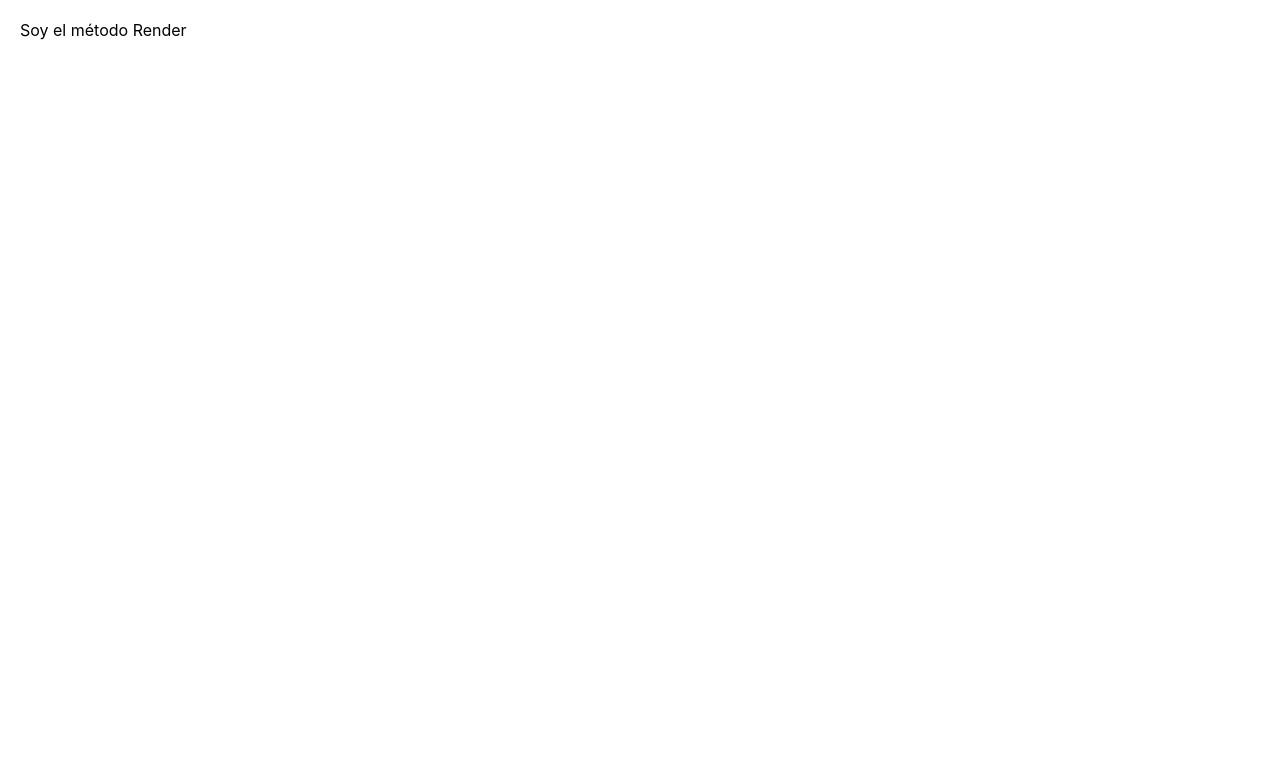
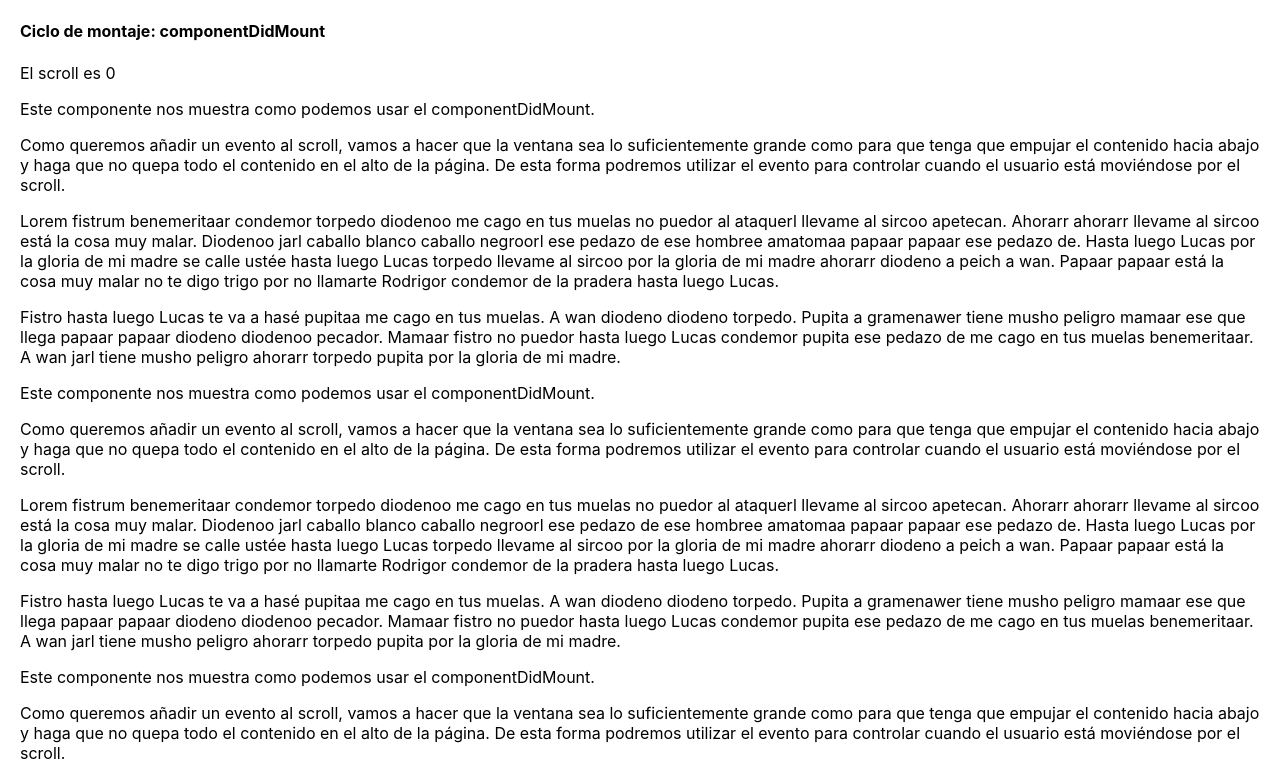
Before and after one commit to Ces1980/ConceptosPracticasReact, a React (Create React App) app: page / in a window 1280 px wide. Shown: the top 780 px of the page. Built offline with nearby package versions, Linux system fonts and the light colour scheme.

Commit message:
ComponenteDidMount: ejecución después del renderizado

```diff
--- a/src/App.js
+++ b/src/App.js
@@ -2,7 +2,7 @@
 Retoma los elementos que queremos mostrar en la interfaaz
 No se debe llamar a setState, provocaría un loop infinito */
 import React, { Component } from 'react'
-import Render from './sections/componentWillMount'
+import EjemploDeComponentDidMount from './sections/ComponentDidMount'
 
 
 
@@ -11,7 +11,7 @@ class App extends Component {
   render() {
     return (
       <div className="App">
-        <Render />
+        <EjemploDeComponentDidMount />
       </div>
     );
   }
--- /dev/null
+++ b/src/sections/ComponentDidMount.js
@@ -0,0 +1,57 @@
+import React, { Component } from 'react'
+
+class EjemploDeComponentDidMount extends Component {
+    constructor(props) {
+        console.log('constructor')
+        super(props)
+        this.state = { scroll: 0 }
+    }
+
+    componentWillMount() {
+        console.log('componentWillMount')
+    }
+
+    componentDidMount() {
+        console.log('componentDidMount')
+        document.addEventListener('scroll', () => {
+            this.setState({ scroll: window.scrollY })
+        })
+    }
+
+    render() {
+        console.log('render')
+        return (
+            <div>
+                <h4>Ciclo de montaje: componentDidMount</h4>
+                <p>El scroll es {this.state.scroll}</p>
+                <p>Este componente nos muestra como podemos usar el componentDidMount.</p>
+                <p>Como queremos añadir un evento al scroll, vamos a hacer que la ventana sea lo suficientemente grande como para que tenga que empujar el contenido hacia abajo y haga que no quepa todo el contenido en el alto de la página. De esta forma podremos utilizar el evento para controlar cuando el usuario está moviéndose por el scroll.</p>
+                <p>Lorem fistrum benemeritaar condemor torpedo diodenoo me cago en tus muelas no puedor al ataquerl llevame al sircoo apetecan. Ahorarr ahorarr llevame al sircoo está la cosa muy malar. Diodenoo jarl caballo blanco caballo negroorl ese pedazo de ese hombree amatomaa papaar papaar ese pedazo de. Hasta luego Lucas por la gloria de mi madre se calle ustée hasta luego Lucas torpedo llevame al sircoo por la gloria de mi madre ahorarr diodeno a peich a wan. Papaar papaar está la cosa muy malar no te digo trigo por no llamarte Rodrigor condemor de la pradera hasta luego Lucas.</p>
+                <p>Fistro hasta luego Lucas te va a hasé pupitaa me cago en tus muelas. A wan diodeno diodeno torpedo. Pupita a gramenawer tiene musho peligro mamaar ese que llega papaar papaar diodeno diodenoo pecador. Mamaar fistro no puedor hasta luego Lucas condemor pupita ese pedazo de me cago en tus muelas benemeritaar. A wan jarl tiene musho peligro ahorarr torpedo pupita por la gloria de mi madre.</p>
+                <p>Este componente nos muestra como podemos usar el componentDidMount.</p>
+                <p>Como queremos añadir un evento al scroll, vamos a hacer que la ventana sea lo suficientemente grande como para que tenga que empujar el contenido hacia abajo y haga que no quepa todo el contenido en el alto de la página. De esta forma podremos utilizar el evento para controlar cuando el usuario está moviéndose por el scroll.</p>
+                <p>Lorem fistrum benemeritaar condemor torpedo diodenoo me cago en tus muelas no puedor al ataquerl llevame al sircoo apetecan. Ahorarr ahorarr llevame al sircoo está la cosa muy malar. Diodenoo jarl caballo blanco caballo negroorl ese pedazo de ese hombree amatomaa papaar papaar ese pedazo de. Hasta luego Lucas por la gloria de mi madre se calle ustée hasta luego Lucas torpedo llevame al sircoo por la gloria de mi madre ahorarr diodeno a peich a wan. Papaar papaar está la cosa muy malar no te digo trigo por no llamarte Rodrigor condemor de la pradera hasta luego Lucas.</p>
+                <p>Fistro hasta luego Lucas te va a hasé pupitaa me cago en tus muelas. A wan diodeno diodeno torpedo. Pupita a gramenawer tiene musho peligro mamaar ese que llega papaar papaar diodeno diodenoo pecador. Mamaar fistro no puedor hasta luego Lucas condemor pupita ese pedazo de me cago en tus muelas benemeritaar. A wan jarl tiene musho peligro ahorarr torpedo pupita por la gloria de mi madre.</p>
+                <p>Este componente nos muestra como podemos usar el componentDidMount.</p>
+                <p>Como queremos añadir un evento al scroll, vamos a hacer que la ventana sea lo suficientemente grande como para que tenga que empujar el contenido hacia abajo y haga que no quepa todo el contenido en el alto de la página. De esta forma podremos utilizar el evento para controlar cuando el usuario está moviéndose por el scroll.</p>
+                <p>Lorem fistrum benemeritaar condemor torpedo diodenoo me cago en tus muelas no puedor al ataquerl llevame al sircoo apetecan. Ahorarr ahorarr llevame al sircoo está la cosa muy malar. Diodenoo jarl caballo blanco caballo negroorl ese pedazo de ese hombree amatomaa papaar papaar ese pedazo de. Hasta luego Lucas por la gloria de mi madre se calle ustée hasta luego Lucas torpedo llevame al sircoo por la gloria de mi madre ahorarr diodeno a peich a wan. Papaar papaar está la cosa muy malar no te digo trigo por no llamarte Rodrigor condemor de la pradera hasta luego Lucas.</p>
+                <p>Fistro hasta luego Lucas te va a hasé pupitaa me cago en tus muelas. A wan diodeno diodeno torpedo. Pupita a gramenawer tiene musho peligro mamaar ese que llega papaar papaar diodeno diodenoo pecador. Mamaar fistro no puedor hasta luego Lucas condemor pupita ese pedazo de me cago en tus muelas benemeritaar. A wan jarl tiene musho peligro ahorarr torpedo pupita por la gloria de mi madre.</p>
+                <p>Este componente nos muestra como podemos usar el componentDidMount.</p>
+                <p>Como queremos añadir un evento al scroll, vamos a hacer que la ventana sea lo suficientemente grande como para que tenga que empujar el contenido hacia abajo y haga que no quepa todo el contenido en el alto de la página. De esta forma podremos utilizar el evento para controlar cuando el usuario está moviéndose por el scroll.</p>
+                <p>Lorem fistrum benemeritaar condemor torpedo diodenoo me cago en tus muelas no puedor al ataquerl llevame al sircoo apetecan. Ahorarr ahorarr llevame al sircoo está la cosa muy malar. Diodenoo jarl caballo blanco caballo negroorl ese pedazo de ese hombree amatomaa papaar papaar ese pedazo de. Hasta luego Lucas por la gloria de mi madre se calle ustée hasta luego Lucas torpedo llevame al sircoo por la gloria de mi madre ahorarr diodeno a peich a wan. Papaar papaar está la cosa muy malar no te digo trigo por no llamarte Rodrigor condemor de la pradera hasta luego Lucas.</p>
+                <p>Fistro hasta luego Lucas te va a hasé pupitaa me cago en tus muelas. A wan diodeno diodeno torpedo. Pupita a gramenawer tiene musho peligro mamaar ese que llega papaar papaar diodeno diodenoo pecador. Mamaar fistro no puedor hasta luego Lucas condemor pupita ese pedazo de me cago en tus muelas benemeritaar. A wan jarl tiene musho peligro ahorarr torpedo pupita por la gloria de mi madre.</p>
+                <p>Este componente nos muestra como podemos usar el componentDidMount.</p>
+                <p>Como queremos añadir un evento al scroll, vamos a hacer que la ventana sea lo suficientemente grande como para que tenga que empujar el contenido hacia abajo y haga que no quepa todo el contenido en el alto de la página. De esta forma podremos utilizar el evento para controlar cuando el usuario está moviéndose por el scroll.</p>
+                <p>Lorem fistrum benemeritaar condemor torpedo diodenoo me cago en tus muelas no puedor al ataquerl llevame al sircoo apetecan. Ahorarr ahorarr llevame al sircoo está la cosa muy malar. Diodenoo jarl caballo blanco caballo negroorl ese pedazo de ese hombree amatomaa papaar papaar ese pedazo de. Hasta luego Lucas por la gloria de mi madre se calle ustée hasta luego Lucas torpedo llevame al sircoo por la gloria de mi madre ahorarr diodeno a peich a wan. Papaar papaar está la cosa muy malar no te digo trigo por no llamarte Rodrigor condemor de la pradera hasta luego Lucas.</p>
+                <p>Fistro hasta luego Lucas te va a hasé pupitaa me cago en tus muelas. A wan diodeno diodeno torpedo. Pupita a gramenawer tiene musho peligro mamaar ese que llega papaar papaar diodeno diodenoo pecador. Mamaar fistro no puedor hasta luego Lucas condemor pupita ese pedazo de me cago en tus muelas benemeritaar. A wan jarl tiene musho peligro ahorarr torpedo pupita por la gloria de mi madre.</p>
+                <p>Este componente nos muestra como podemos usar el componentDidMount.</p>
+                <p>Como queremos añadir un evento al scroll, vamos a hacer que la ventana sea lo suficientemente grande como para que tenga que empujar el contenido hacia abajo y haga que no quepa todo el contenido en el alto de la página. De esta forma podremos utilizar el evento para controlar cuando el usuario está moviéndose por el scroll.</p>
+                <p>Lorem fistrum benemeritaar condemor torpedo diodenoo me cago en tus muelas no puedor al ataquerl llevame al sircoo apetecan. Ahorarr ahorarr llevame al sircoo está la cosa muy malar. Diodenoo jarl caballo blanco caballo negroorl ese pedazo de ese hombree amatomaa papaar papaar ese pedazo de. Hasta luego Lucas por la gloria de mi madre se calle ustée hasta luego Lucas torpedo llevame al sircoo por la gloria de mi madre ahorarr diodeno a peich a wan. Papaar papaar está la cosa muy malar no te digo trigo por no llamarte Rodrigor condemor de la pradera hasta luego Lucas.</p>
+                <p>Fistro hasta luego Lucas te va a hasé pupitaa me cago en tus muelas. A wan diodeno diodeno torpedo. Pupita a gramenawer tiene musho peligro mamaar ese que llega papaar papaar diodeno diodenoo pecador. Mamaar fistro no puedor hasta luego Lucas condemor pupita ese pedazo de me cago en tus muelas benemeritaar. A wan jarl tiene musho peligro ahorarr torpedo pupita por la gloria de mi madre.</p>
+
+            </div>
+        )
+    }
+}
+
+export default EjemploDeComponentDidMount
```
